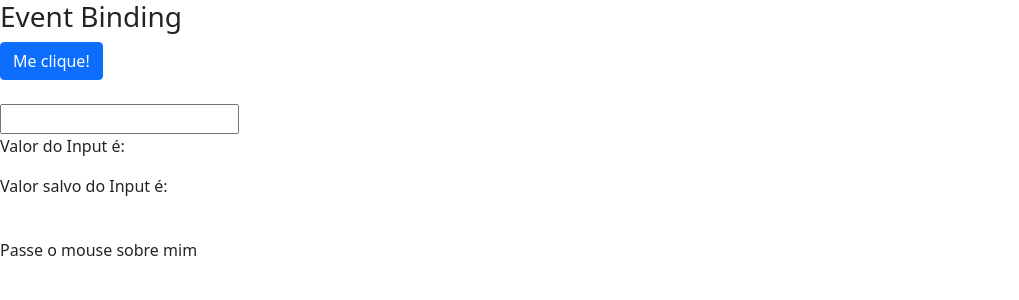
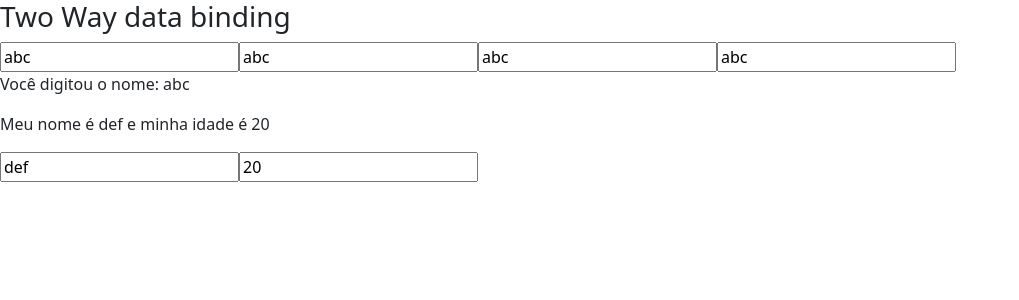
Before and after one commit to Luanzeixon/data-binding-angular, an Angular app: page / in a window 1280 px wide. Shown: the top 300 px of the page, without its empty margins (0-1019 px from the left). Built offline with nearby package versions, Linux system fonts and the light colour scheme.

Commit message:
Two-Way data-binding (ngModel)

```diff
--- a/src/app/app.module.ts
+++ b/src/app/app.module.ts
@@ -1,6 +1,7 @@
+import { MeuFormModule } from './meu-form/meu-form.module';
 import { NgModule } from '@angular/core';
 import { BrowserModule } from '@angular/platform-browser';
-
+import { FormsModule } from '@angular/forms';
 import { AppRoutingModule } from './app-routing.module';
 import { AppComponent } from './app.component';
 import { DataBindingComponent } from './data-binding/data-binding.component';
@@ -12,7 +13,9 @@ import { DataBindingComponent } from './data-binding/data-binding.component';
   ],
   imports: [
     BrowserModule,
-    AppRoutingModule
+    AppRoutingModule,
+    FormsModule, //para usar o ngModel, $event...
+    MeuFormModule
   ],
   providers: [],
   bootstrap: [AppComponent]
--- a/src/app/data-binding/data-binding.component.html
+++ b/src/app/data-binding/data-binding.component.html
@@ -5,16 +5,16 @@
 <article>
 <h1>Interpolation / Interpolação</h1>
 <p>String redenrizada com interpolação: {{ url }} </p>
-<p>Resultado de 1 + 1: {{ 1 + 1 }} </p> Angular resolve expressoes tbm
-<p>Resultado de 1 + 1 não é: {{ 1 + 1 + getValor()}}</p>  retornar valor de metodos
+<p>Resultado de 1 + 1: {{ 1 + 1 }} </p>  <!--Angular resolve expressoes tbm
+<p>Resultado de 1 + 1 não é: {{ 1 + 1 + getValor()}}</p>  <!-- retornar valor de metodos
 <p>Curso angular e gosto de curso: {{ cursoAngular && getCurtirCurso()}}</p>
 </article>
 
 <article>
   <h3>Property Binding</h3>
-   <img src="{{urlImagem}}" alt="">  Interpolação, é uma especie de property binding
-   <img [src]="urlImagem" alt="">  Property Binding
-   <img bind-src="urlImagem" alt=""> Property Binding
+   <img src="{{urlImagem}}" alt="">  <!-- Interpolação, é uma especie de property binding
+   <img [src]="urlImagem" alt="">   <!-- Property Binding
+   <img bind-src="urlImagem" alt="">  <!-- Property Binding
 </article>
 
 <article>
@@ -30,41 +30,41 @@
   </div>
   <br><br>
 
-  <div class="alert {{ classe.value }}"> muda a classe desse div de acordo com valor da #classe
+  <div class="alert {{ classe.value }}"> <!-- muda a classe desse div de acordo com valor da #classe
     Colorido conforme o valor do combobox
   </div>
 
   <div class="alert " role="alert"
   [class.alert-success]="classe.value == 'alert-success'"
-  >Sucesso</div> Se o valor seleciondo é o alert-success a classe alert-success é aplicada, neste caso o binding vai mudar o nome da classe de acordo com o que eu colocar
+  >Sucesso</div> <!-- Se o valor seleciondo é o alert-success a classe alert-success é aplicada, neste caso o binding vai mudar o nome da classe de acordo com o que eu colocar
 
   <div class="alert " role="alert"
-  [class.alert-dark]="classe.value == 'alert-info'">Info</div>   botei outra classe, dark
+  [class.alert-dark]="classe.value == 'alert-info'">Info</div>  <!-- botei outra classe, dark
   <div class="alert " role="alert"
   [class.alert-warning]="classe.value == 'alert-warning'">Alerta</div>
   <div class="alert " role="alert"
   [class.alert-danger]="classe.value == 'alert-danger'">Erro</div>
 
   <div class="alert alert-danger" role="alert"
-   [style.display]="classe.value == 'alert-danger' ? 'block' : 'none' ">Esse texto so aperece em caso de erro</div>   se o valor do select for o aler-danger entao(?) vai mudar o style.display para bloco
+   [style.display]="classe.value == 'alert-danger' ? 'block' : 'none' ">Esse texto so aperece em caso de erro</div> <!--  se o valor do select for o aler-danger entao(?) vai mudar o style.display para bloco
    se não(:) vai deixar o display none
 </article>
 </section>
--->
+
 
 <section class="event-binding">
   <article>
     <h3>Event Binding</h3>
     <div>
-      <!-- property binding usa [] em eventos se usa ()-->
+      <!-- property binding usa [] em eventos se usa ()
       <button (click)="botaoClicado()"
        class="btn btn-primary">Me clique!</button>
 
        <br><br>
-         <!-- keyup - quando acaba de apertar uma tecla no teclado, pode usar para receber o que ta escrito e repassar para o ts-->
-         <!-- keyuo.enter - assim que apertar enter-->
-         <!-- blur - quando perde o foco-->
-         <!-- #campoInput - variavel local que recebe valor do input-->
+         <!-- keyup - quando acaba de apertar uma tecla no teclado, pode usar para receber o que ta escrito e repassar para o ts
+         <!-- keyuo.enter - assim que apertar enter
+         <!-- blur - quando perde o foco
+         <!-- #campoInput - variavel local que recebe valor do input
        <input type="text"
        (keyup)="onKeyUp($event)"
        (keyup.enter)="valorSalvar(campoInput.value)"
@@ -75,7 +75,7 @@
        <p>Valor do Input é: {{ valorAtual }}</p>
        <p>Valor salvo do Input é: {{ valorSalvo }}</p>
        <br>
-       <!-- classe highlight declada no styles.css-->
+       <!-- classe highlight declada no styles.css
       <span (mouseenter)="onMouseOverOut()"
       (mouseout)="onMouseOverOut()"
       [class.highlight]="isMouseOver">
@@ -85,3 +85,5 @@
   </article>
 
 </section>
+-->
+<app-meu-form></app-meu-form>
--- /dev/null
+++ b/src/app/meu-form/meu-form.component.html
@@ -0,0 +1,38 @@
+<section class="two-way-binding">
+  <article>
+    <h3>Two Way data binding</h3>
+    <div>
+      <!-- event binding -> input - sempre que o campo é atualizado -->
+      <input type="text"
+        [value]="nome"
+        (input)="nome = valorInput.value"
+        #valorInput
+      >
+
+      <input type="text"
+        [ngModel]="nome"
+        (ngModelChange)="nome = $event"
+        #valorInput
+      >
+
+       <!-- two way - juntar um binging de propiedade e um binidng de evento -->
+      <input type="text"
+     [(ngModel)]="nome"
+      >
+      <input type="text"
+     bindon-ngModel="nome"
+      >
+
+
+      <p>Você digitou o nome: {{ nome }}</p>
+    </div>
+    <div>
+
+      <p>Meu nome é {{pessoa.nome}} e minha idade é {{pessoa.idade}}</p>
+
+      <input type="text" [(ngModel)]="pessoa.nome">
+      <input type="text" [(ngModel)]="pessoa.idade">
+
+    </div>
+  </article>
+</section>
--- /dev/null
+++ b/src/app/meu-form/meu-form.component.ts
@@ -0,0 +1,21 @@
+import { Component, OnInit } from '@angular/core';
+
+@Component({
+  selector: 'app-meu-form',
+  templateUrl: './meu-form.component.html',
+  styleUrls: ['./meu-form.component.css']
+})
+export class MeuFormComponent implements OnInit {
+
+  nome: String = 'abc';
+  pessoa:any = { //objeto TypeScript
+    nome: 'def',
+    idade: 20
+  }
+
+  constructor() { }
+
+  ngOnInit(): void {
+  }
+
+}
--- /dev/null
+++ b/src/app/meu-form/meu-form.module.ts
@@ -0,0 +1,20 @@
+import { FormsModule } from '@angular/forms';
+import { NgModule } from '@angular/core';
+import { CommonModule } from '@angular/common';
+import { MeuFormComponent } from './meu-form.component';
+
+
+
+@NgModule({
+  declarations: [
+    MeuFormComponent
+  ],
+  imports: [
+    CommonModule,
+    FormsModule //para usar o ngModel, $event...
+  ],
+  exports:[
+    MeuFormComponent
+  ]
+})
+export class MeuFormModule { }
```
Also changed, not shown: src/app/meu-form/meu-form.component.css (added), 1 other file (tests, documents, lock files or other folders).
